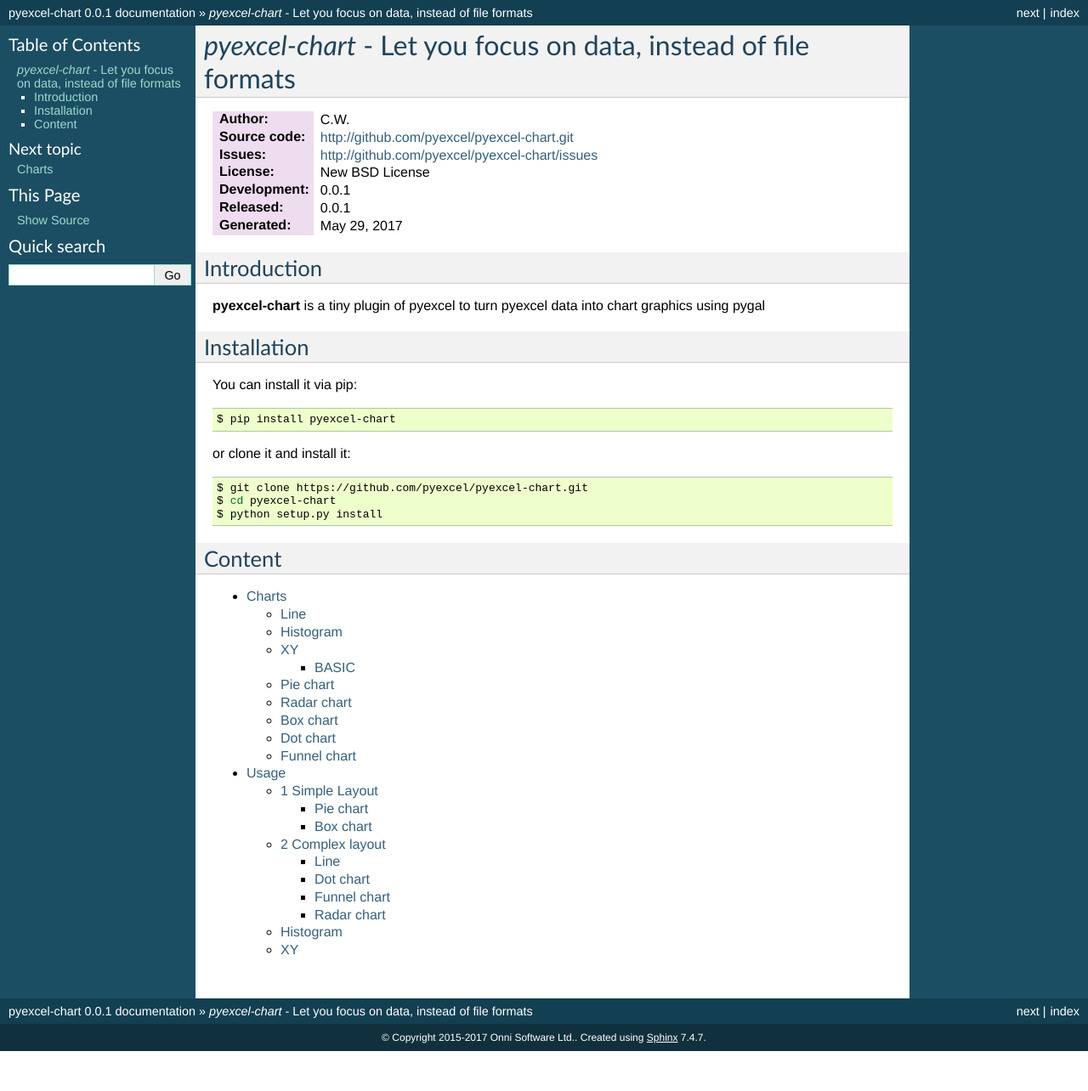
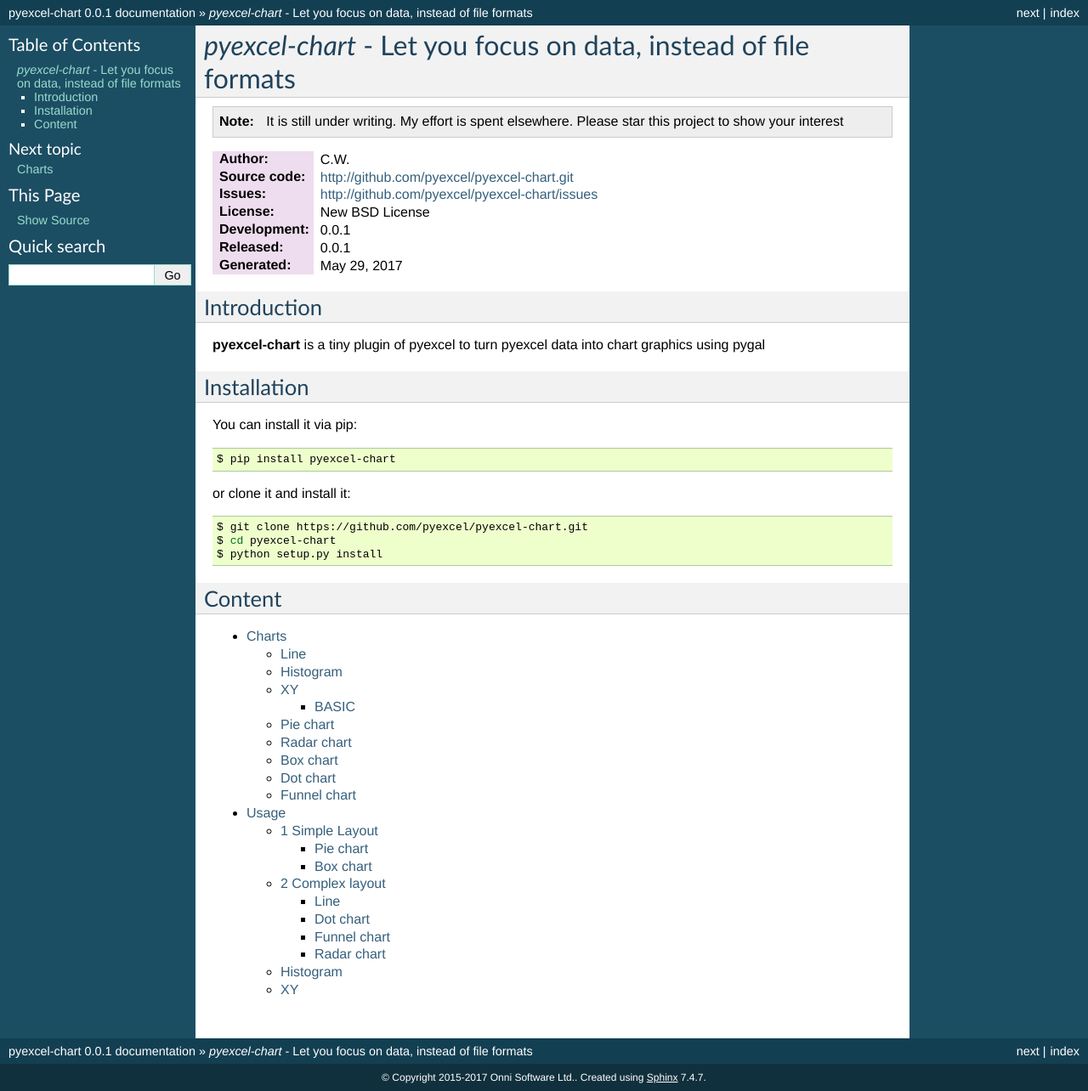
Before and after one commit to pyexcel/pyexcel-chart, a Sphinx documentation site: the page built from docs/source/index.rst, in a window 1280 px wide. Shown: the whole page at 85% size. Built offline with Sphinx 7.4.7, drawn with Linux system fonts in a browser that asks for light colours; before the commit the page ends 1237 px from its top, so only the background shows below that.

Commit message:
show under writing

```diff
--- a/docs/source/index.rst
+++ b/docs/source/index.rst
@@ -1,5 +1,11 @@
 `pyexcel-chart` - Let you focus on data, instead of file formats
 ================================================================================
+
+.. note::
+
+   It is still under writing. My effort is spent elsewhere. Please star this
+   project to show your interest
+
 
 :Author: C.W.
 :Source code: http://github.com/pyexcel/pyexcel-chart.git
```
